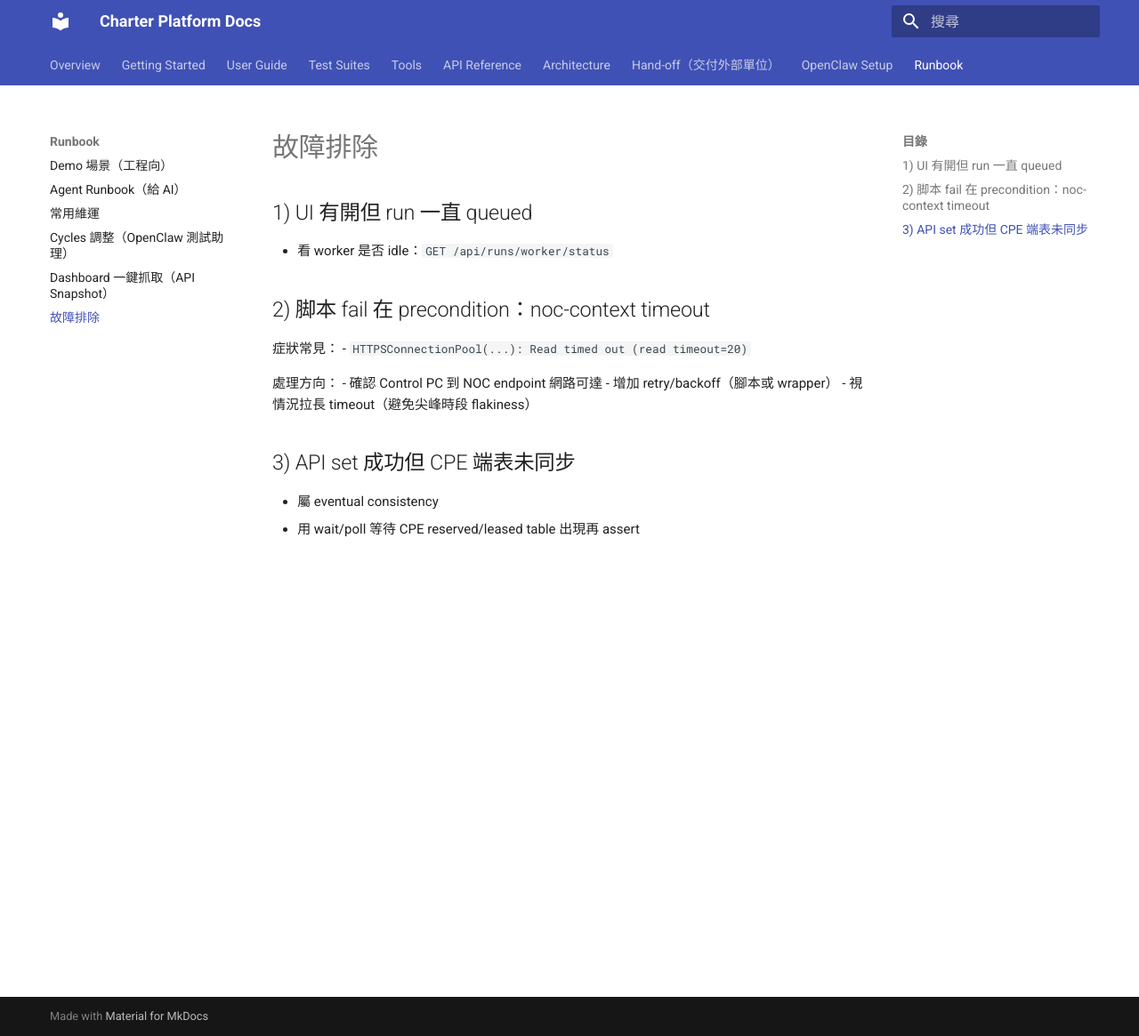
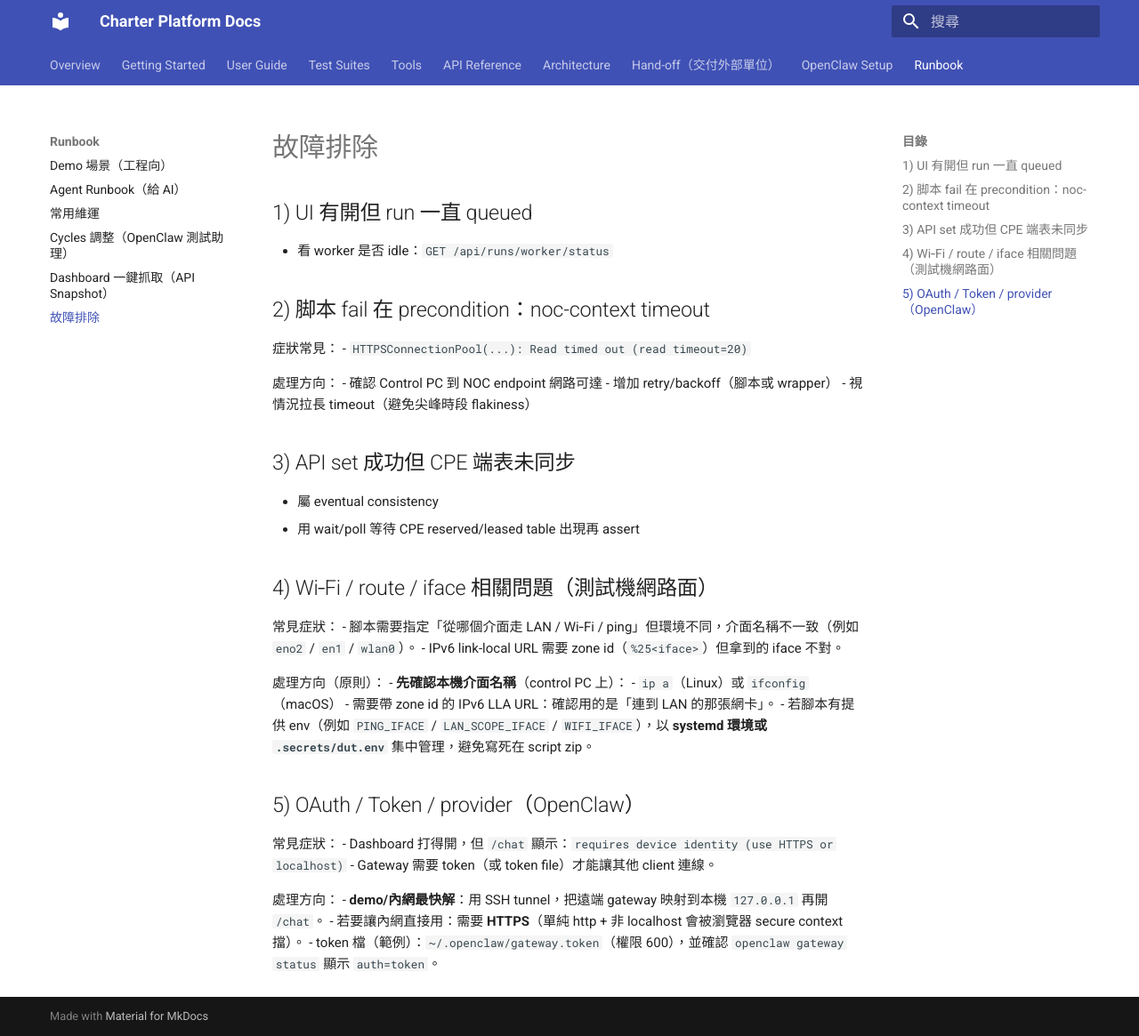
Before and after one commit to askeywifisit-ui/charter_project, an MkDocs documentation site: the page built from docs/charter_site/docs/runbook/troubleshooting.md, in a window 1280 px wide and 1165 px high. Shown: the whole window at 89% size. Built offline with MkDocs 1.6.1 and Material for MkDocs 9.7.7, drawn with Linux system fonts in a browser that asks for light colours; comment, search, counter and statistics services are not loaded.

Commit message:
docs: align Quick Start links with troubleshooting content (wifi/iface + oauth/token)

```diff
--- a/docs/charter_site/docs/runbook/troubleshooting.md
+++ b/docs/charter_site/docs/runbook/troubleshooting.md
@@ -15,3 +15,24 @@
 ## 3) API set 成功但 CPE 端表未同步
 - 屬 eventual consistency
 - 用 wait/poll 等待 CPE reserved/leased table 出現再 assert
+
+## 4) Wi‑Fi / route / iface 相關問題（測試機網路面）
+常見症狀：
+- 腳本需要指定「從哪個介面走 LAN / Wi‑Fi / ping」但環境不同，介面名稱不一致（例如 `eno2` / `en1` / `wlan0`）。
+- IPv6 link-local URL 需要 zone id（`%25<iface>`）但拿到的 iface 不對。
+
+處理方向（原則）：
+- **先確認本機介面名稱**（control PC 上）：
+  - `ip a`（Linux）或 `ifconfig`（macOS）
+- 需要帶 zone id 的 IPv6 LLA URL：確認用的是「連到 LAN 的那張網卡」。
+- 若腳本有提供 env（例如 `PING_IFACE` / `LAN_SCOPE_IFACE` / `WIFI_IFACE`），以 **systemd 環境或 `.secrets/dut.env`** 集中管理，避免寫死在 script zip。
+
+## 5) OAuth / Token / provider（OpenClaw）
+常見症狀：
+- Dashboard 打得開，但 `/chat` 顯示：`requires device identity (use HTTPS or localhost)`
+- Gateway 需要 token（或 token file）才能讓其他 client 連線。
+
+處理方向：
+- **demo/內網最快解**：用 SSH tunnel，把遠端 gateway 映射到本機 `127.0.0.1` 再開 `/chat`。
+- 若要讓內網直接用：需要 **HTTPS**（單純 http + 非 localhost 會被瀏覽器 secure context 擋）。
+- token 檔（範例）：`~/.openclaw/gateway.token`（權限 600），並確認 `openclaw gateway status` 顯示 `auth=token`。
```
Also changed, not shown: docs/charter_site/docs/index.md (+2 -2 lines).
